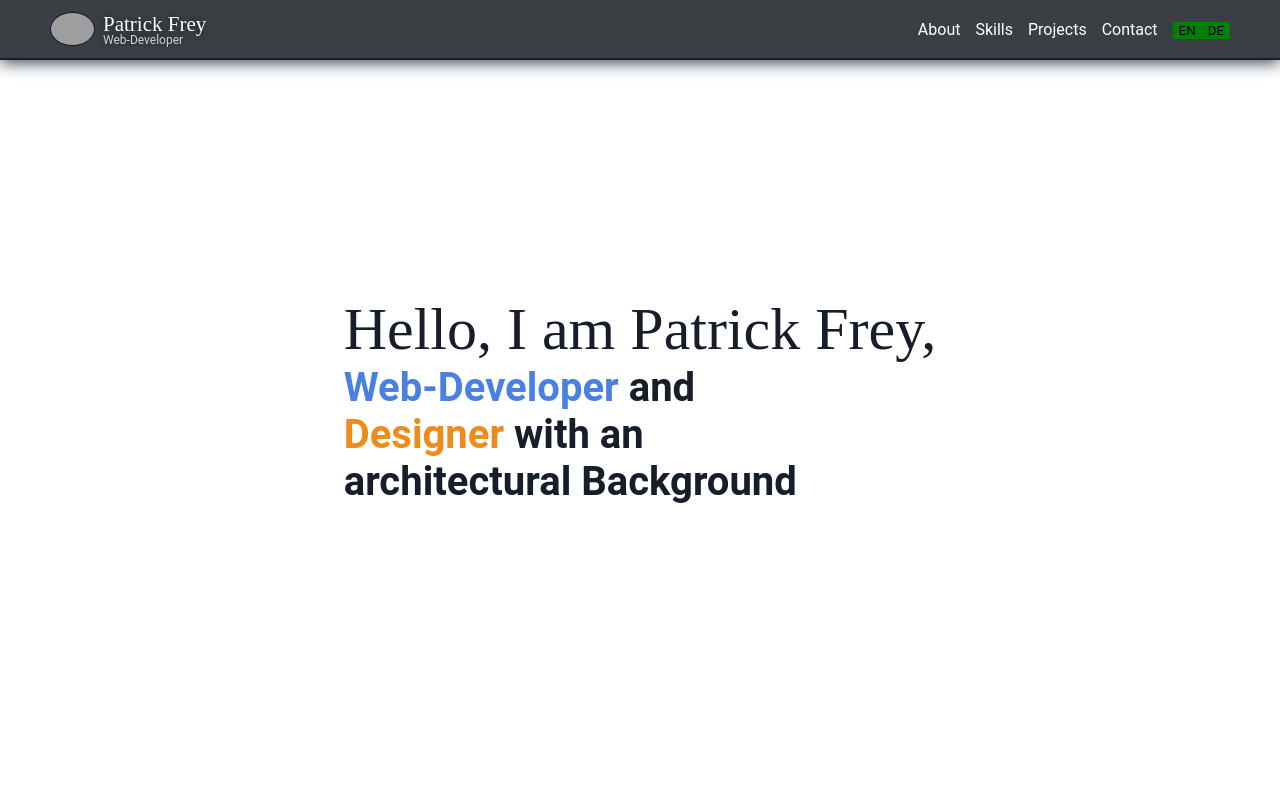
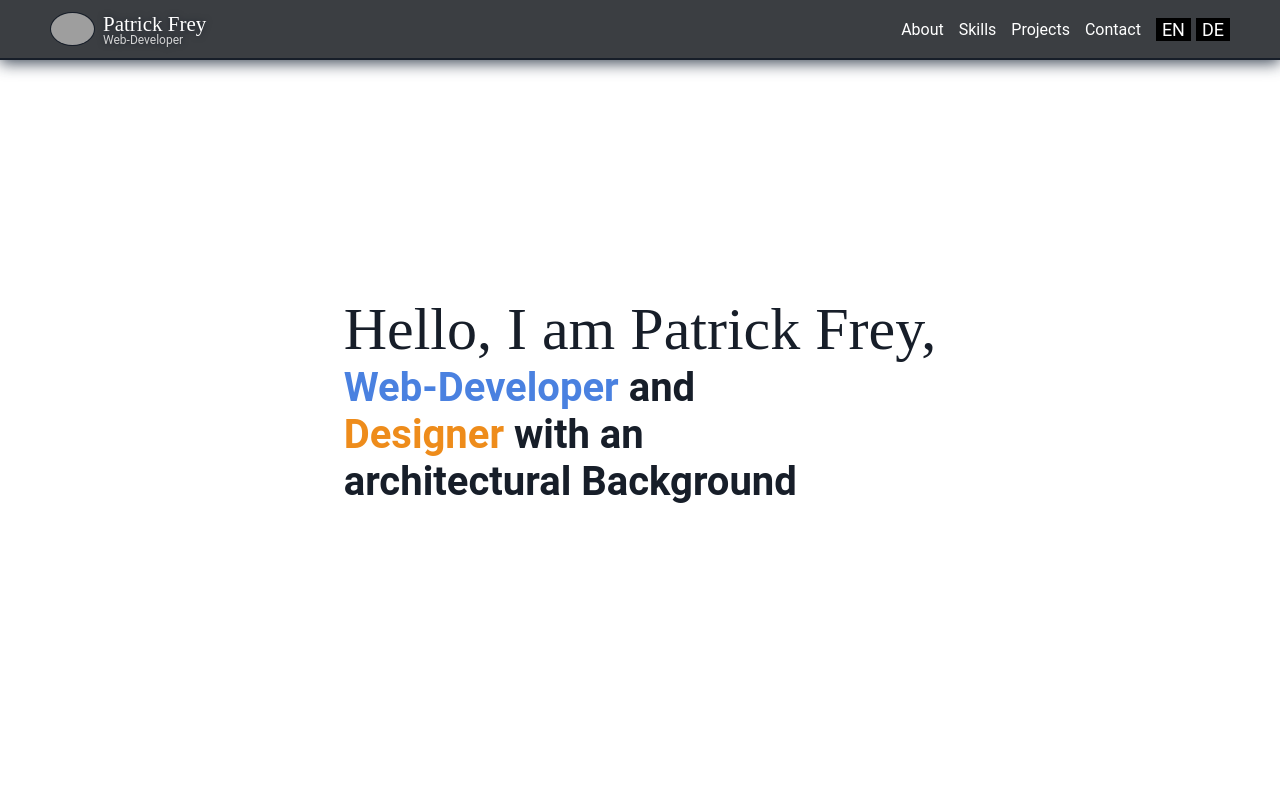
Before and after one commit to PaFunzFr/DA_Portfolio, an Angular app: page / in a window 1280 px wide. Shown: the top 800 px of the page. Built offline with nearby package versions, Linux system fonts and the light colour scheme; grey boxes are pictures that could not be loaded; a web font is replaced by a local one.

Commit message:
added refresh on aos in app component ts

```diff
--- a/src/app/app.component.ts
+++ b/src/app/app.component.ts
@@ -24,4 +24,11 @@ export class AppComponent {
       }
     );
   }
+
+  ngAfterViewInit(): void {
+    setTimeout(() => {
+      AOS.refresh();
+    }, 500);
+  }
+
 }
--- a/src/app/header/header.component.html
+++ b/src/app/header/header.component.html
@@ -11,8 +11,20 @@
             <a [href]="navItem.link">{{ navItem.title }}</a>
         }
         <section class="lang-toggle">
-            <button (click)="toggleLang('en')" [disabled]="isDisabledEn()">EN</button>
-            <button (click)="toggleLang('de')" [disabled]="isDisabledDe()">DE</button>
+            <button
+                (click)="toggleLang('en')"
+                [disabled]="isDisabledEn()"
+                [class.button-disabled]="!isDisabledEn()"
+                [class.button-active]="isDisabledEn()">
+            EN
+            </button>
+            <button
+                (click)="toggleLang('de')"
+                [disabled]="isDisabledDe()"
+                [class.button-disabled]="!isDisabledDe()"
+                [class.button-active]="isDisabledDe()">
+            DE
+            </button>
         </section>
     </nav>
 </header>
--- a/src/app/header/header.component.scss
+++ b/src/app/header/header.component.scss
@@ -44,9 +44,20 @@ header {
     }
 
     .lang-toggle {
-        button {
-            background-color: green;
+        @include dFlex(center, center, 5px);
+        >button {
             border: none;
+            color: white;
+            font-size: 18px;
+            transition: all 0.3s ease;
+            cursor: pointer;
         }
     }
+    .button-disabled {
+        background-color: black;
+    }
+
+    .button-active {
+        background-color: rgb(230, 0, 0);
+    }
 }
--- a/src/app/header/header.component.ts
+++ b/src/app/header/header.component.ts
@@ -37,4 +37,6 @@ export class HeaderComponent {
       {title: 'Contact', link: '#aContact'}
     ]
 
+    //langButtonLanguages: string[] = ["en", "de"]
+
 }
--- a/src/app/services/button-state.service.ts
+++ b/src/app/services/button-state.service.ts
@@ -15,7 +15,7 @@ export class ButtonStateService {
     if (lang === "de") {
       return this.buttonStateDe;
     }
-    return signal(false);
+    return signal(false); // if lang != de || en set false
   }
 
   setButtonState(state: boolean, lang: string) {
```
